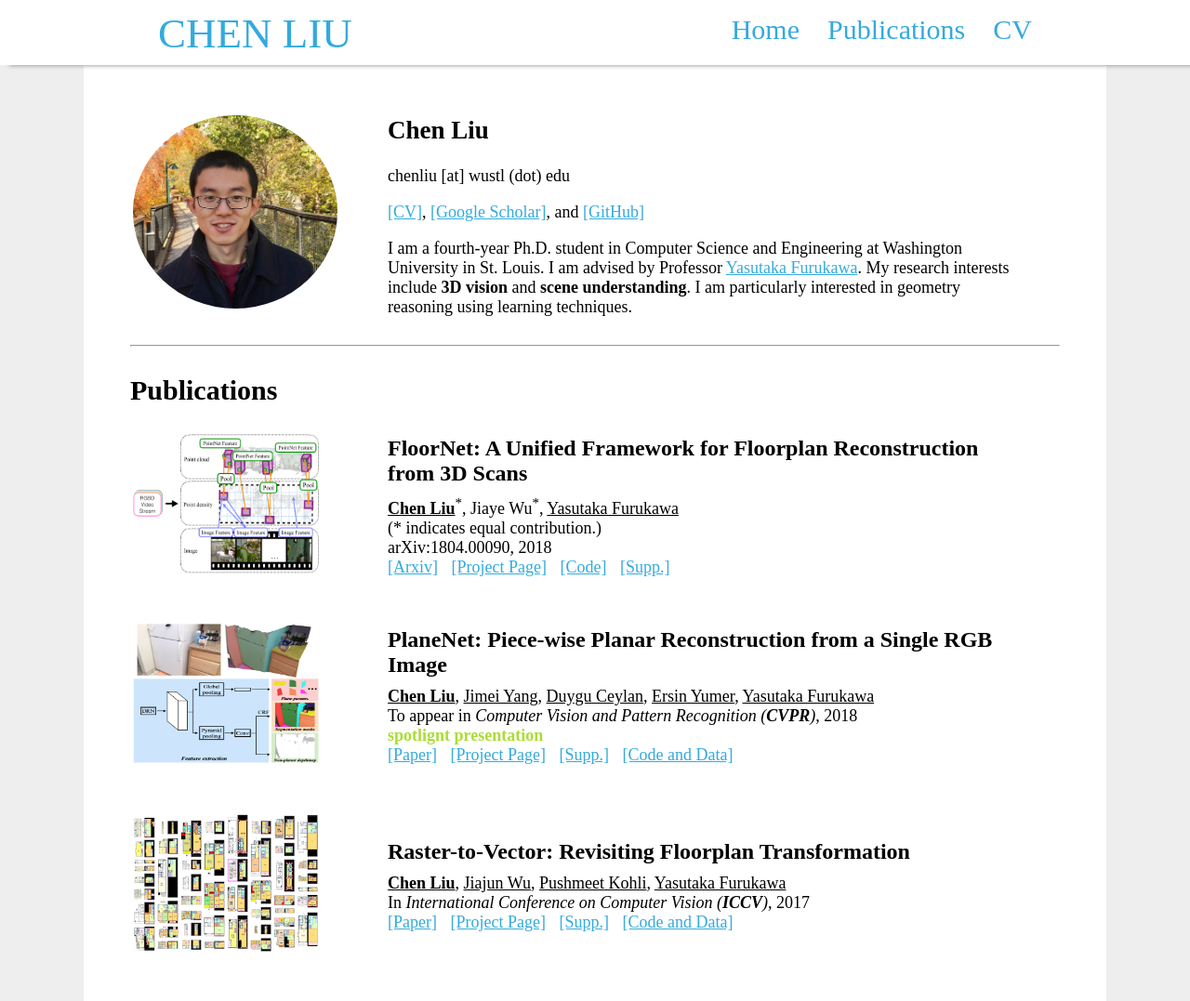
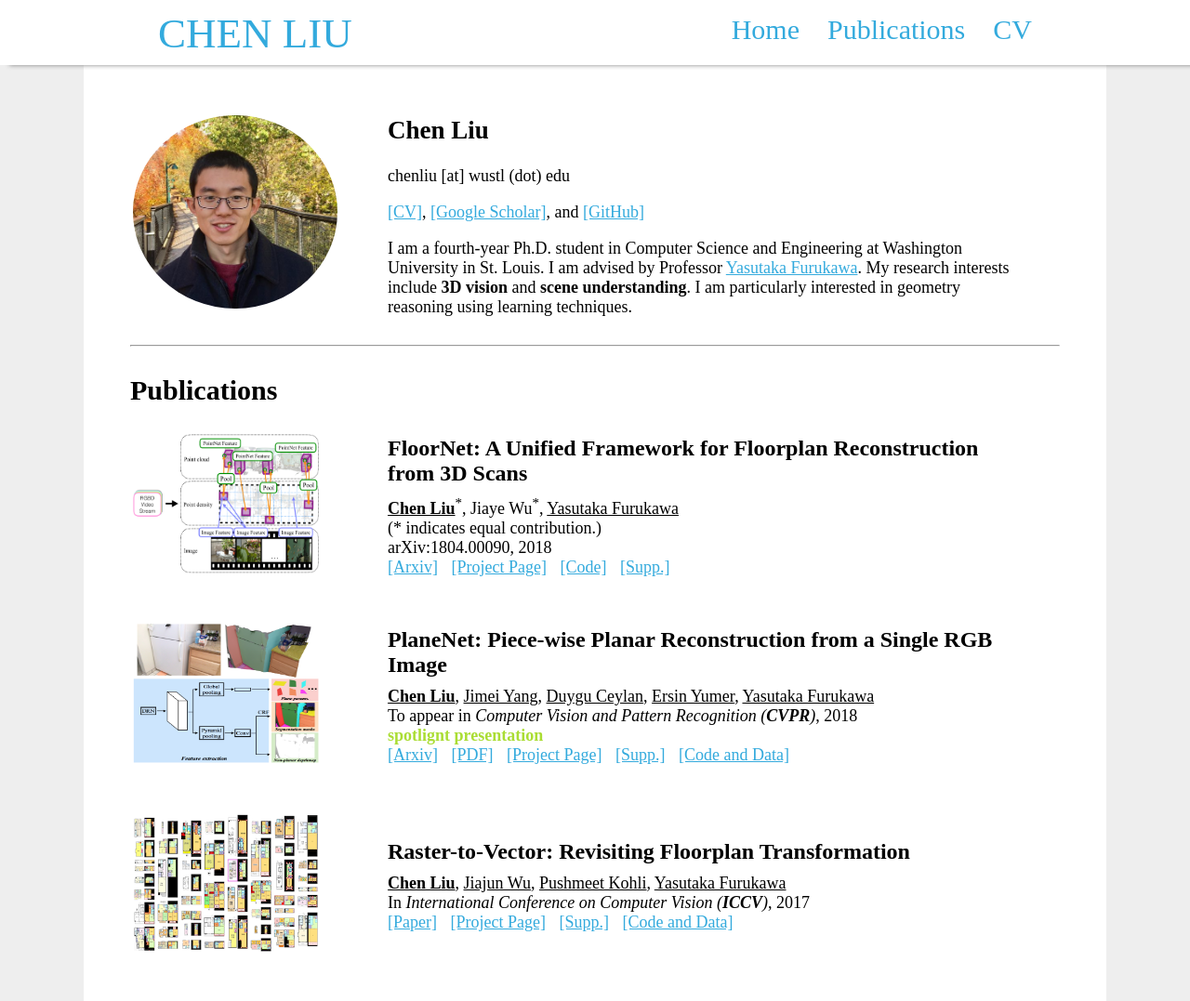
Before and after one commit to art-programmer/art-programmer.github.io, a plain HTML site: page index.html in a window 1280 px wide. Shown: the top 1077 px of the page at 93% size. Drawn offline with nearby package versions, Linux system fonts and the light colour scheme.

Commit message:
minor changes

```diff
--- a/index.html
+++ b/index.html
@@ -101,7 +101,8 @@
 	            <div class="paper_venue">To appear in <i>Computer Vision
 			and Pattern Recognition (<b>CVPR</b>)</i>, 2018</div>
                     <div class="stress"><b>spotlignt presentation</b></div>
-		    <span class="link"><a href="planenet/paper.pdf">[Paper]</a></span>
+		    <span class="link"><a href="https://arxiv.org/abs/1804.06278">[Arxiv]</a></span>
+		    <span class="link"><a href="planenet/paper.pdf">[PDF]</a></span>
 		    <span class="link"><a href="planenet.html">[Project Page]</a></span>
 		    <span class="link"><a href="planenet/supplementary.pdf">[Supp.]</a></span>
 		    <span class="link"><a href="https://github.com/art-programmer/PlaneNet">[Code and Data]</a></span>
```
Also changed, not shown: planenet.html (+2 -1 lines).
